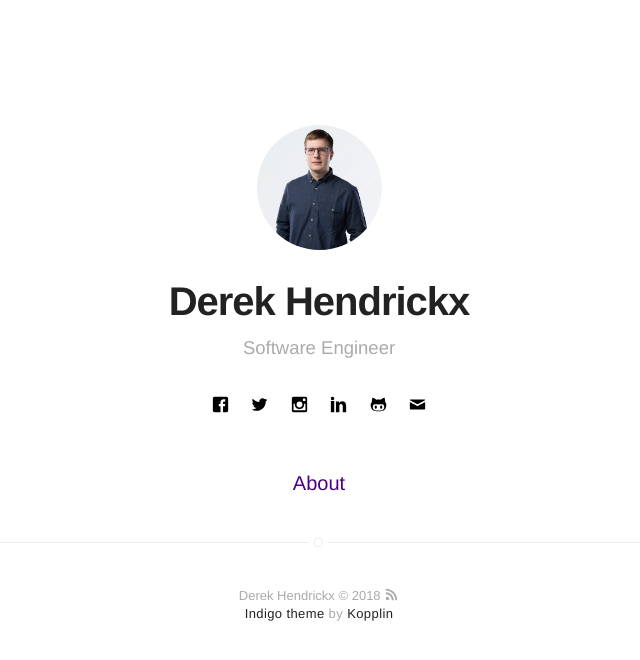
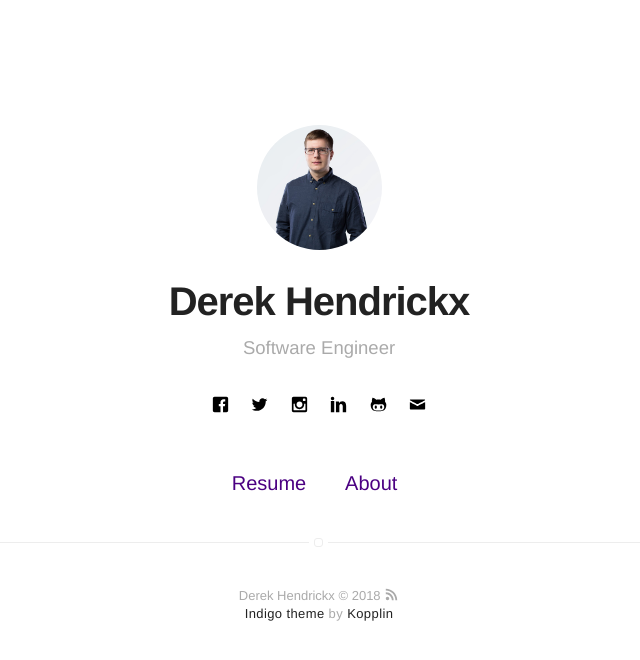
Before and after one commit to derekhendrickx/derekhendrickx.github.io, a Jekyll site: the page built from index.html, in a window 1280 px wide. Shown: the top 660 px of the page, without its empty margins (321-961 px from the left). Built offline with Jekyll 4.4.1, drawn with Linux system fonts in a browser that asks for light colours.

Commit message:
Revert resume link

```diff
--- a/_includes/nav.html
+++ b/_includes/nav.html
@@ -22,6 +22,14 @@
             {% endif %}
         {% endif %}
 
+        {% if site.resume == true %}
+            {% if page.title == "Home" %}
+                <li class="item">
+                    <a class="link" href="{{ site.url }}/assets/documents/{{ site.resume-pdf }}" target="_blank">Resume</a>
+                </li>
+            {% endif %}
+        {% endif %}
+
         {% if site.about == true %}
             {% if page.title != "About" %}
                 <li class="item">
```
